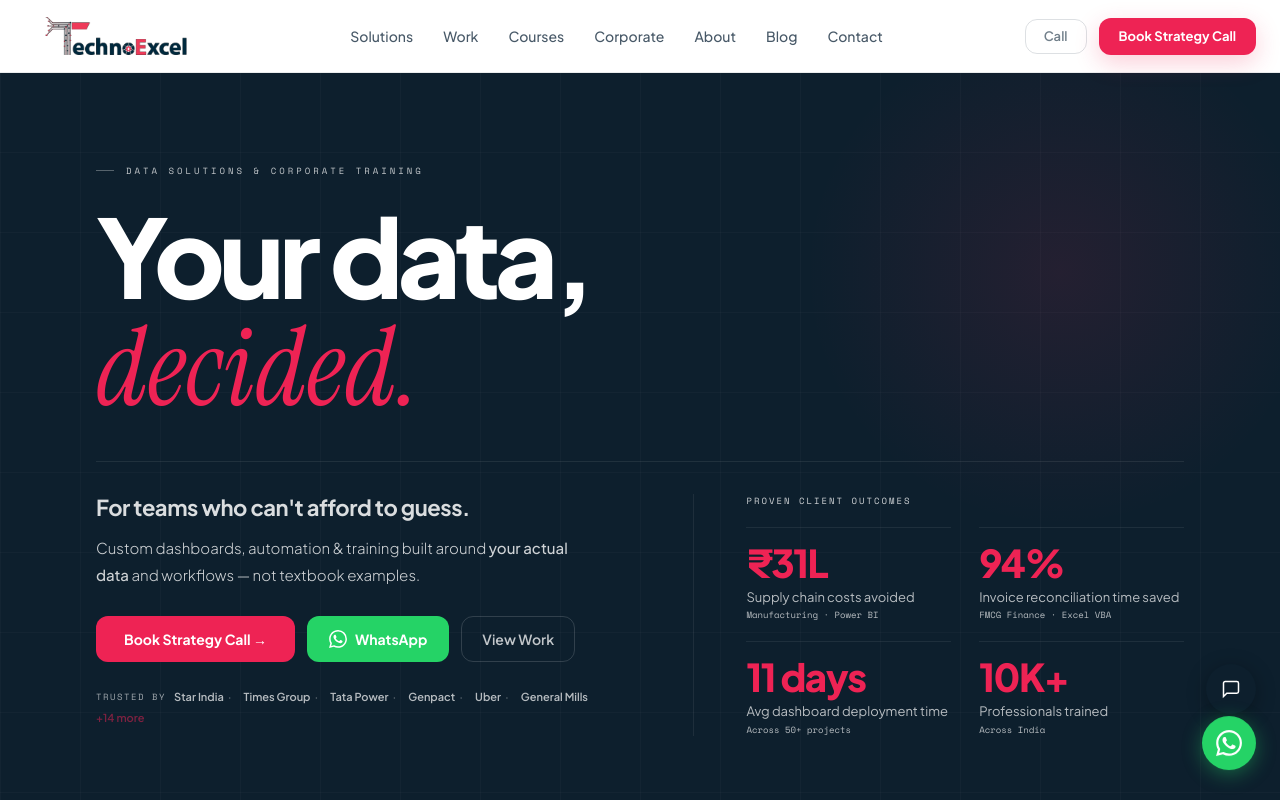
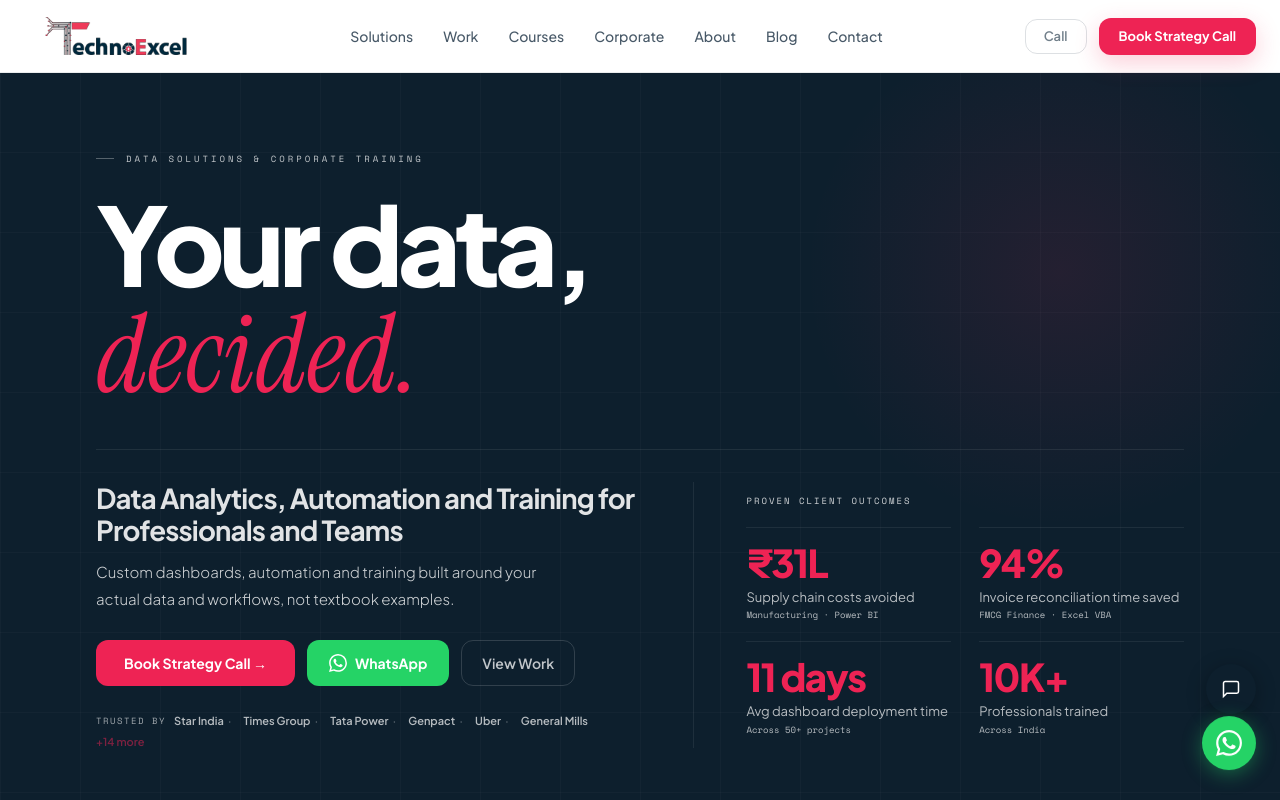
Before and after one commit to technoexcel/technoexcel-website, a Next.js app: page / in a window 1280 px wide. Shown: the top 800 px of the page. Built offline with nearby package versions, Linux system fonts and the light colour scheme.

Commit message:
Update homepage hero H1

```diff
--- a/src/components/sections/HeroSection.tsx
+++ b/src/components/sections/HeroSection.tsx
@@ -66,13 +66,11 @@ export default function HeroSection() {
 
         <div className="hero-cols" style={{ display:"grid", gridTemplateColumns:"1.1fr 0.9fr", borderTop:`1px solid ${t(.08)}`, paddingTop:32 }}>
           <div className="hero-left" style={{ paddingRight:56, borderRight:`1px solid ${t(.07)}` }}>
-            <p style={{ fontFamily:SANS, fontWeight:700, fontSize:"clamp(15px,2vw,22px)", color:t(.85), lineHeight:1.25, letterSpacing:"-0.02em", marginBottom:12 }}>
-              For teams who can&apos;t afford to guess.
-            </p>
+            <h1 style={{ fontFamily:SANS, fontWeight:700, fontSize:"clamp(18px,2.15vw,28px)", color:t(.88), lineHeight:1.18, letterSpacing:"-0.03em", marginBottom:12 }}>
+              Data Analytics, Automation and Training for Professionals and Teams
+            </h1>
             <p style={{ fontFamily:SANS, fontWeight:300, fontSize:15, color:t(.80), lineHeight:1.8, maxWidth:480, marginBottom:28 }}>
-              Custom dashboards, automation &amp; training built around{" "}
-              <strong style={{ color:t(.8), fontWeight:500 }}>your actual data</strong>{" "}
-              and workflows — not textbook examples.
+              Custom dashboards, automation and training built around your actual data and workflows, not textbook examples.
             </p>
             <div className="hero-btns" style={{ display:"flex", gap:12, flexWrap:"wrap", marginBottom:28 }}>
               <a href="/contact" style={{ display:"inline-flex", alignItems:"center", background:RED, color:"#fff", fontFamily:SANS, fontWeight:700, fontSize:14, padding:"14px 28px", borderRadius:12, textDecoration:"none" }}>
```
